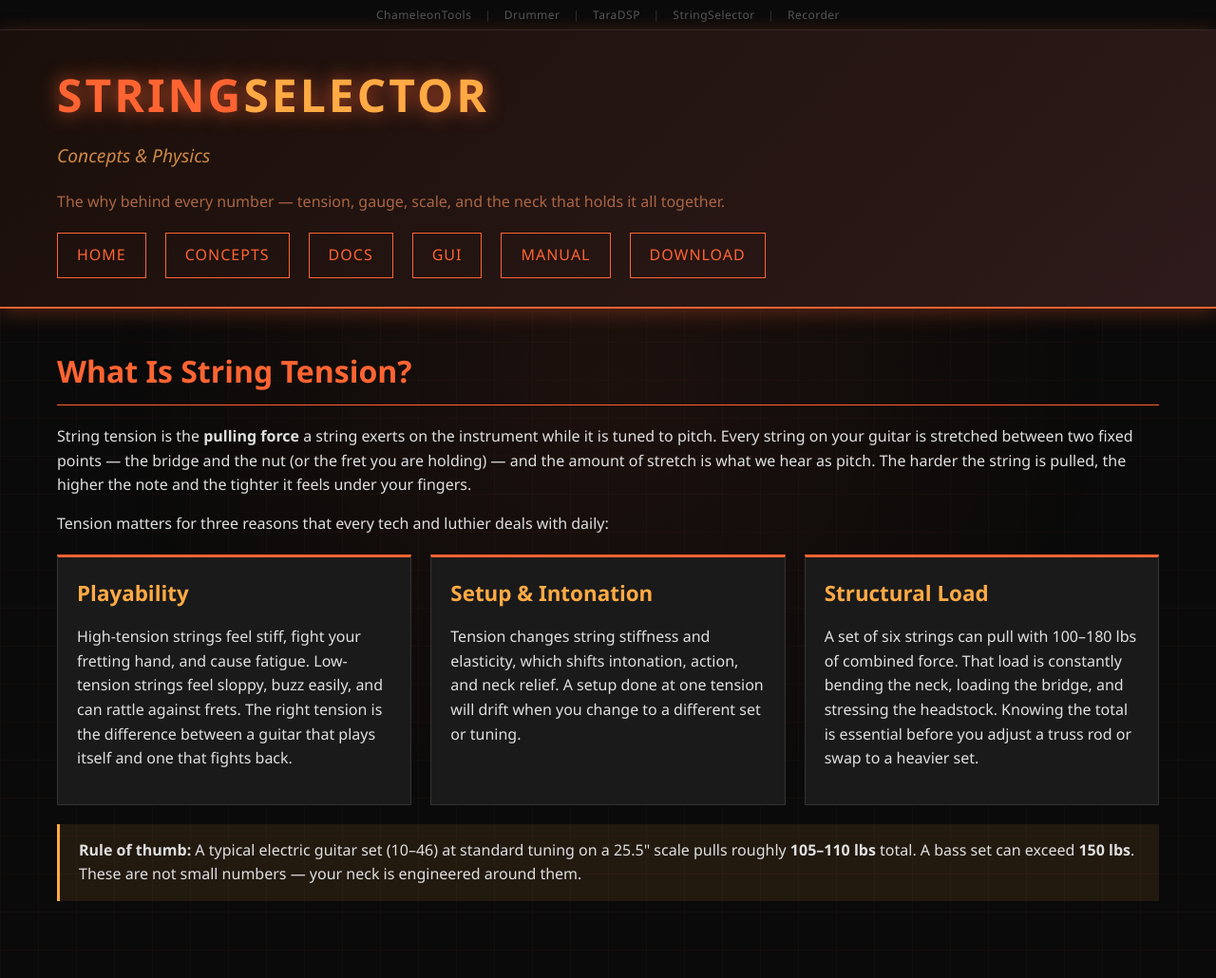
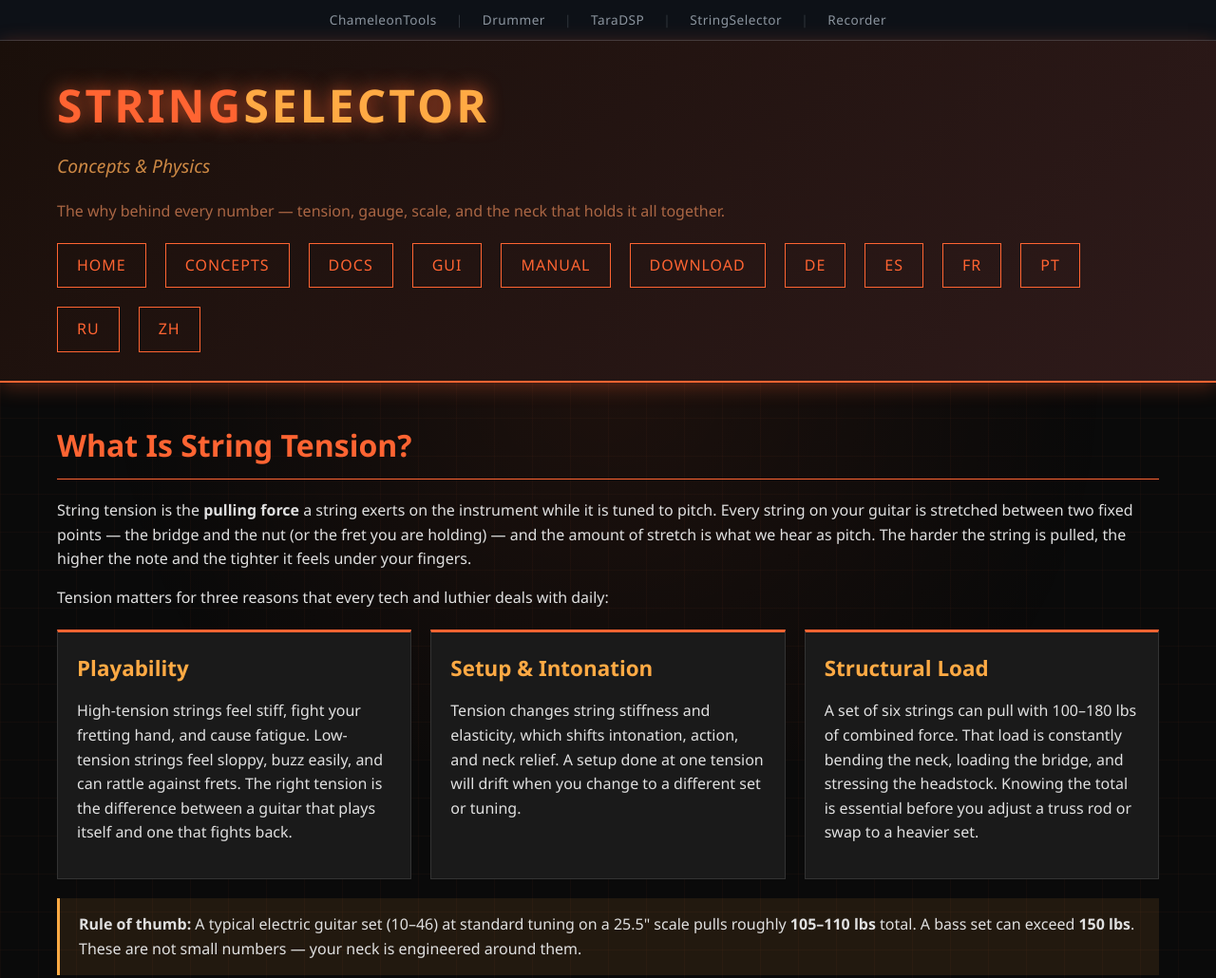
Before and after one commit to smallbutfine/stringselectorapp, a plain HTML site: page docs/concepts.html in a window 1280 px wide. Shown: the top 1030 px of the page at 95% size. Drawn offline with Linux system fonts and the light colour scheme.

Commit message:
Add language links to nav bars

```diff
--- a/docs/concepts.html
+++ b/docs/concepts.html
@@ -7,25 +7,26 @@
 <link rel="stylesheet" href="style.css">
   <style>
 .crossbar {
-  background: #0a0a0a;
-  border-bottom: 1px solid #222;
-  padding: 6px 20px;
+  background: #0d1117;
+  border-bottom: 1px solid #30363d;
+  padding: 10px 20px;
   text-align: center;
-  font-size: 0.75em;
+  font-size: 0.85em;
   letter-spacing: 0.5px;
 }
 .crossbar a {
-  color: #555;
+  color: #8b949e;
   text-decoration: none;
-  padding: 2px 6px;
+  padding: 4px 10px;
   transition: color 0.2s;
+  font-weight: 500;
 }
 .crossbar a:hover {
-  color: #00c896;
+  color: #58a6ff;
 }
 .crossbar-sep {
-  color: #333;
-  margin: 0 4px;
+  color: #30363d;
+  margin: 0 6px;
 }
 </style>
 </head>
@@ -54,6 +55,12 @@
       <a href="gui.html">GUI</a>
       <a href="manual.html">Manual</a>
       <a href="download.html">Download</a>
+      <a href="de/index.html">DE</a>
+      <a href="es/index.html">ES</a>
+      <a href="fr/index.html">FR</a>
+      <a href="pt/index.html">PT</a>
+      <a href="ru/index.html">RU</a>
+      <a href="zh/index.html">ZH</a>
     </nav>
   </div>
 </header>
```
Also changed, not shown: docs/docs.html (+16 -9 lines), docs/download.html (+16 -9 lines), docs/gui.html (+16 -9 lines), docs/index.html (+16 -9 lines), docs/manual.html (+16 -9 lines).
